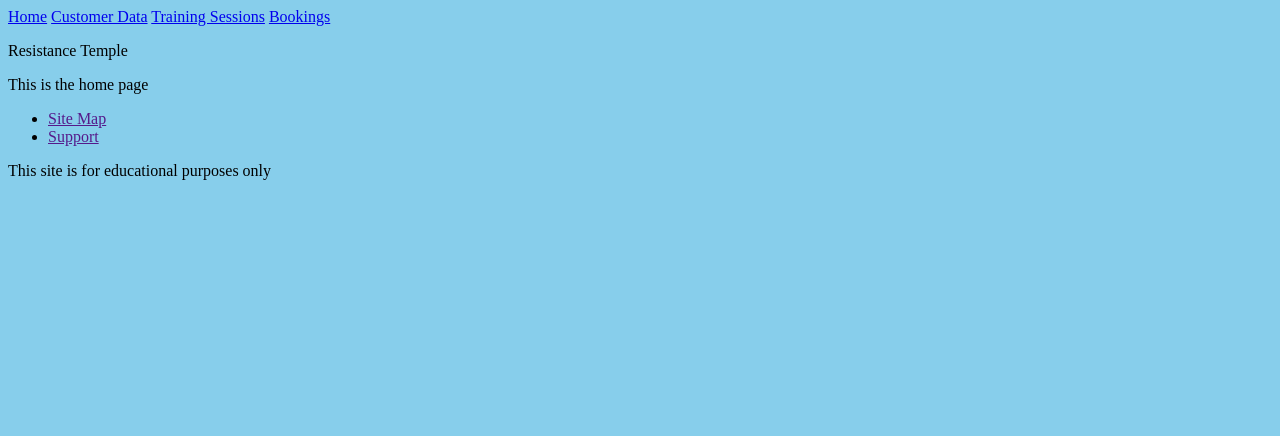
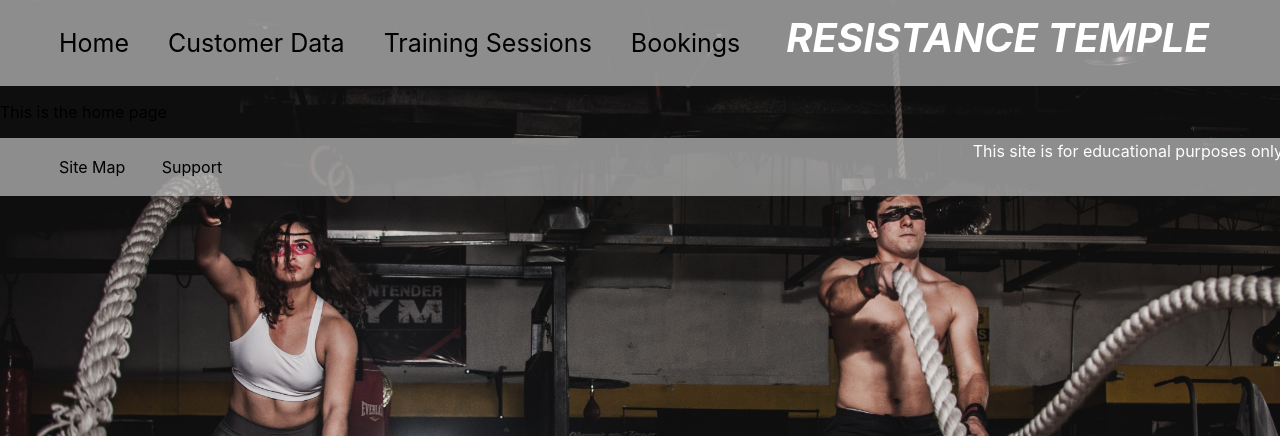
Before and after one commit to MozzBuilds/Resistance-Temple, a Flask app: page / in a window 1280 px wide. Shown: the top 436 px of the page. Run offline with Flask 2, Linux system fonts and the light colour scheme.

Commit message:
CSS Styling began, work in progress

```diff
--- a/static/css/style.css
+++ b/static/css/style.css
@@ -1,3 +1,72 @@
 body {
-    background-color: skyblue;
+    background: url(../images/Background\ -\ Home.jpg) no-repeat center center fixed;
+    background-size: cover;
+    margin: 0;
+    height: 100%;
+    /* min-height: 100%; */
+    font-family: -apple-system, BlinkMacSystemFont, 'Segoe UI', Roboto, Oxygen, Ubuntu, Cantarell, 'Open Sans', 'Helvetica Neue', sans-serif;
+    display: flex;
+    flex-direction: column;
 }
+
+header, footer{
+    /* background-color:rgba(112, 110, 110, 0.8); */
+    background-color:rgba(197, 197, 197, 0.698);
+    color: white;
+    padding: 3px;
+    width: 100%;
+    /* display: inline-block;
+    vertical-align: middle; */
+}
+
+nav {
+    font-size: 25px;
+}
+
+ul {
+    list-style: none;
+    text-decoration: none;
+    float: left;
+    /* display: flex;
+    justify-content: flex-start; */
+}
+
+li {
+    display: inline;
+    padding: 1pc;
+}
+
+a {
+    text-decoration: none;
+    color: black;
+    display: table-cell;
+        /* Prevents links separating onto two lines with smaller screen */
+}
+a:hover {
+    color: white;
+}
+a:active{
+    color:black;
+}
+
+footer {
+    vertical-align: bottom;
+}
+
+footer > section {
+    display: flex;
+    justify-content: flex-end;
+    margin: 0;
+    padding: 0;
+}
+
+#gym_name {
+    text-transform:uppercase;
+    display: flex;
+    justify-content: flex-end;
+    margin-right: 5%;
+    padding: 10px;
+    font-size: 40px;
+    font-weight: bold;
+    font-style:italic;
+}
--- a/templates/base.html
+++ b/templates/base.html
@@ -10,15 +10,23 @@
 <body>
     <header>
         <nav>
-            <a href="/">Home</a>
-            <a href="/customers">Customer Data</a>
-            <a href="/sessions">Training Sessions</a>
-            <a href="/bookings">Bookings</a>
+            <ul>
+                <li>
+                    <a href="/">Home</a>
+                </li>
+                <li>
+                    <a href="/customers">Customer Data</a>
+                </li>
+                <li>
+                    <a href="/sessions">Training Sessions</a>
+                </li>
+                <li>
+                    <a href="/bookings">Bookings</a>
+                </li>
+            </ul>
         </nav>
-        <section>
-            <p>
+        <section id='gym_name'>
                 Resistance Temple
-            </p>
         </section>
     </header>
 
@@ -33,11 +41,9 @@
             <li><a href="">Site Map</a></li>
             <li><a href="">Support</a></li>
         </ul>
-        <div>
-            <p>
+        <section>
                 This site is for educational purposes only
-            </p>
-        </div>
+        </section>
    </footer>
 
 </body>
```
Also changed, not shown: static/images/Background - Home.jpg (added), 4 other files.
